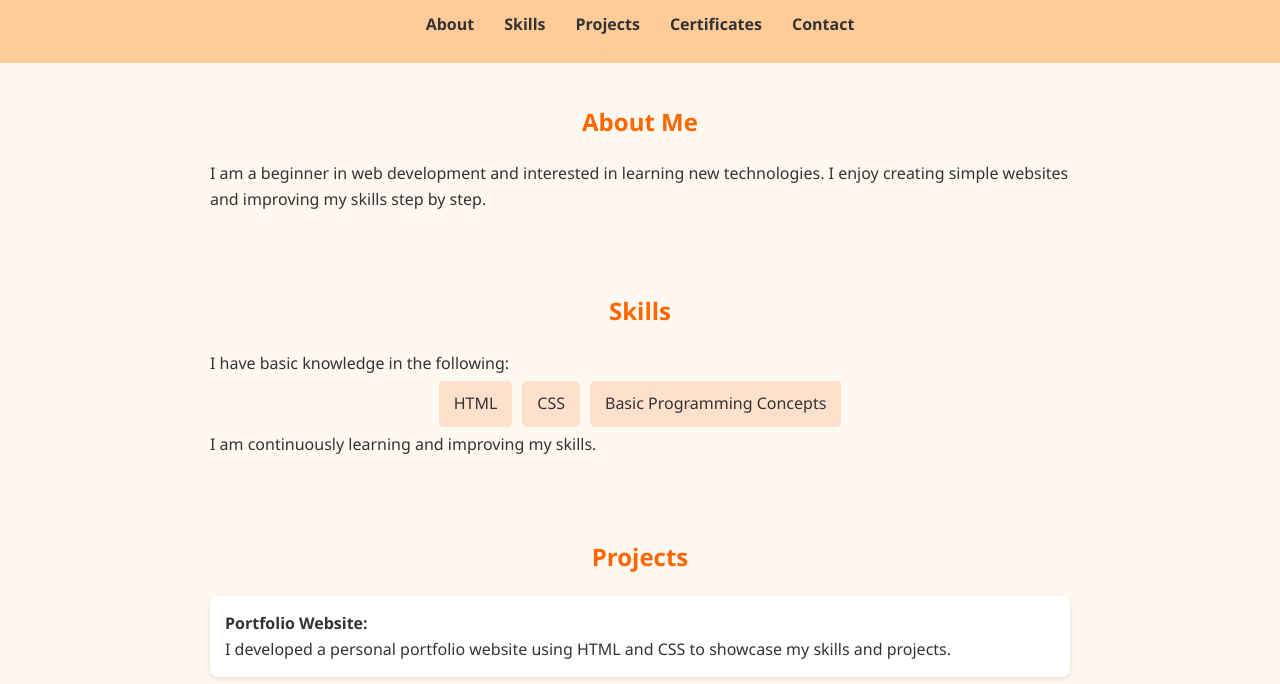
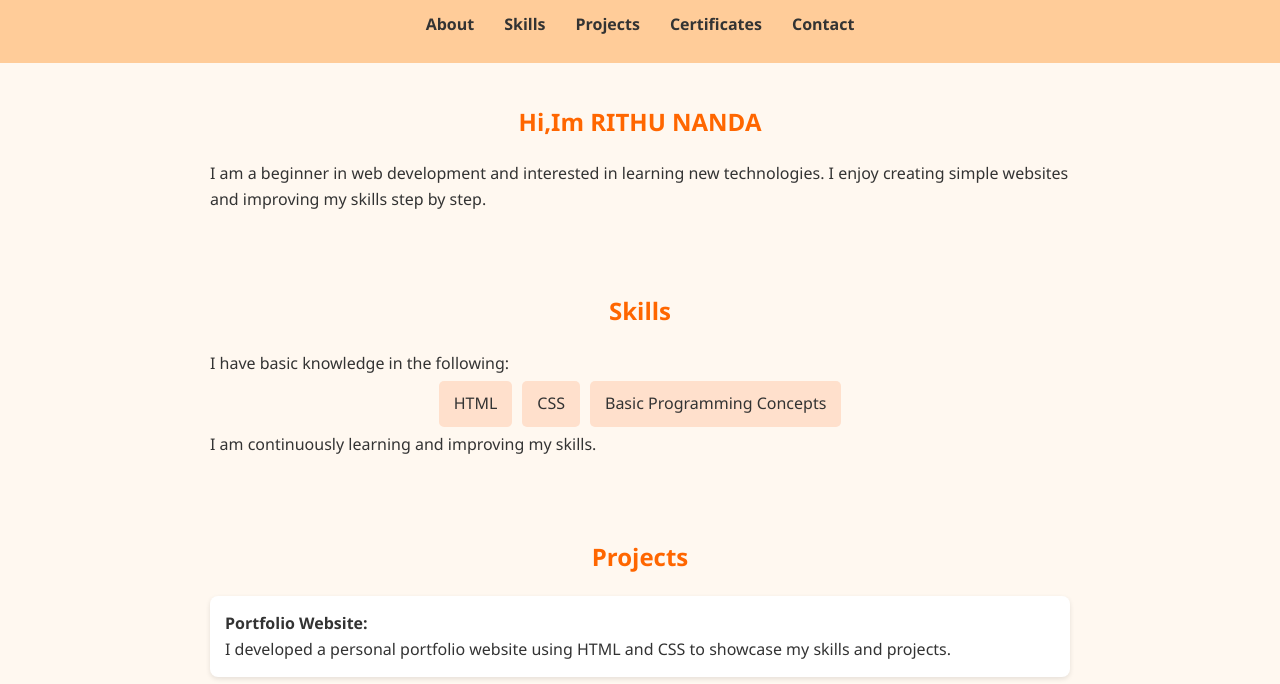
Before and after one commit to Rithunanda/portfolio...., a plain HTML site: page index.html in a window 1280 px wide. Shown: the part 74-758 px from the top of the page. Drawn offline with Linux system fonts and the light colour scheme.

Commit message:
Update index.html

```diff
--- a/index.html
+++ b/index.html
@@ -24,7 +24,7 @@
 
     <!-- ABOUT -->
     <section id="about">
-        <h2>About Me</h2>
+        <h2>Hi,Im RITHU NANDA </h2>
         <p>
             I am a beginner in web development and interested in learning new technologies.
             I enjoy creating simple websites and improving my skills step by step.
```
